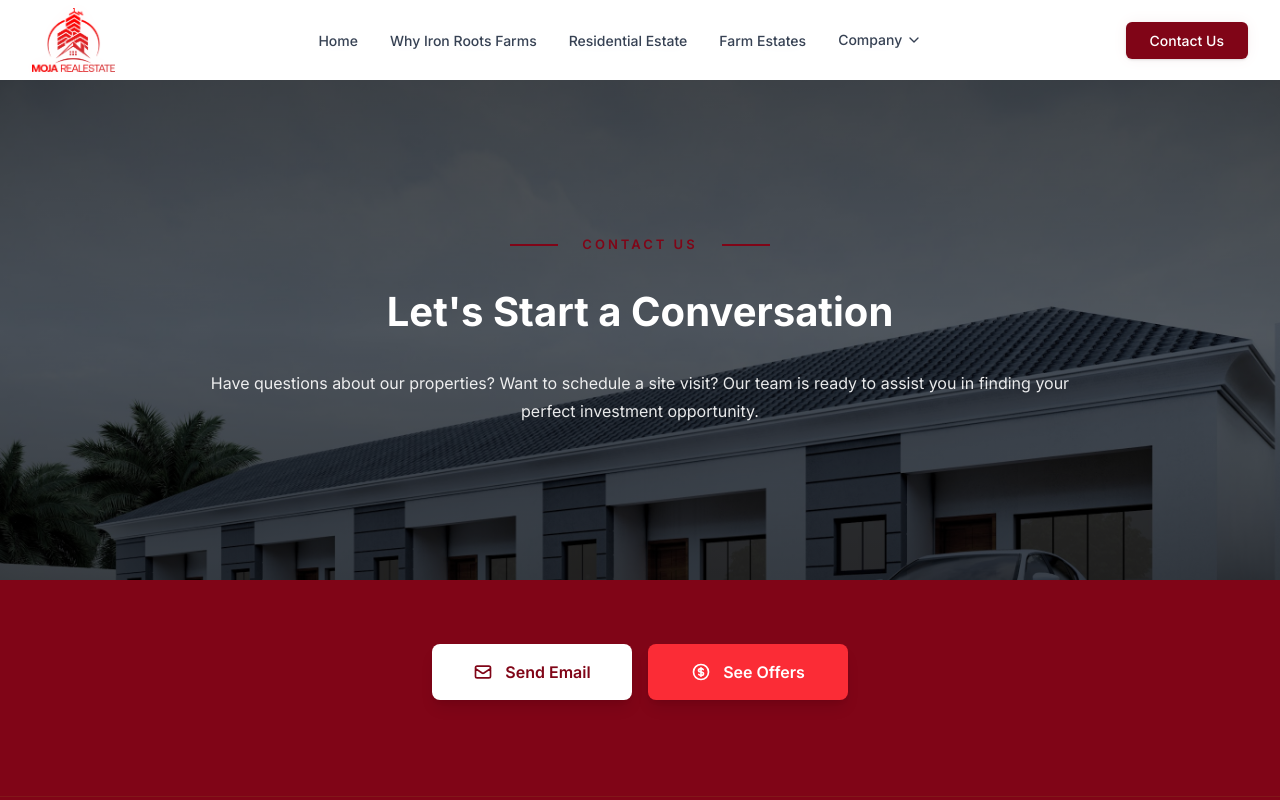
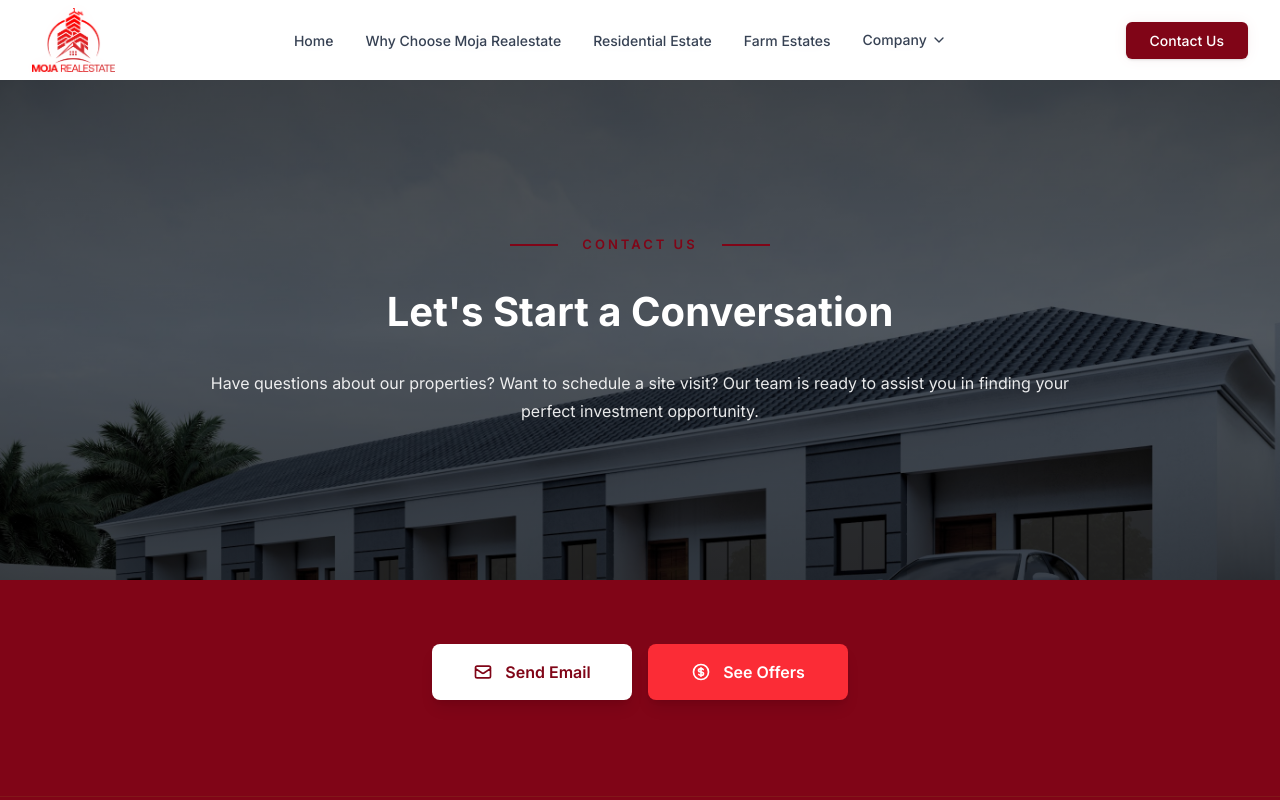
Before and after one commit to onyillto/omoja_estate, a Next.js app: page /contact in a window 1280 px wide. Shown: the top 800 px of the page. Built offline with nearby package versions, Linux system fonts and the light colour scheme.

Commit message:
push changes

```diff
--- a/app/component/navbar.tsx
+++ b/app/component/navbar.tsx
@@ -18,7 +18,7 @@ const SimpleNavbar = () => {
 
   const navItems: NavItem[] = [
     { name: "Home", route: "/" },
-    { name: "Why Iron Roots Farms", route: "/farm-solution" },
+    { name: "Why Choose Moja Realestate", route: "/why-choose-moja-realestate" },
     { name: "Residential Estate", route: "/residential" },
     { name: "Farm Estates", route: "/farm-estates" },
     {
```
Also changed, not shown: app/why-choose-moja-realestate/page.tsx (renamed from app/farm-solution/page.tsx).
